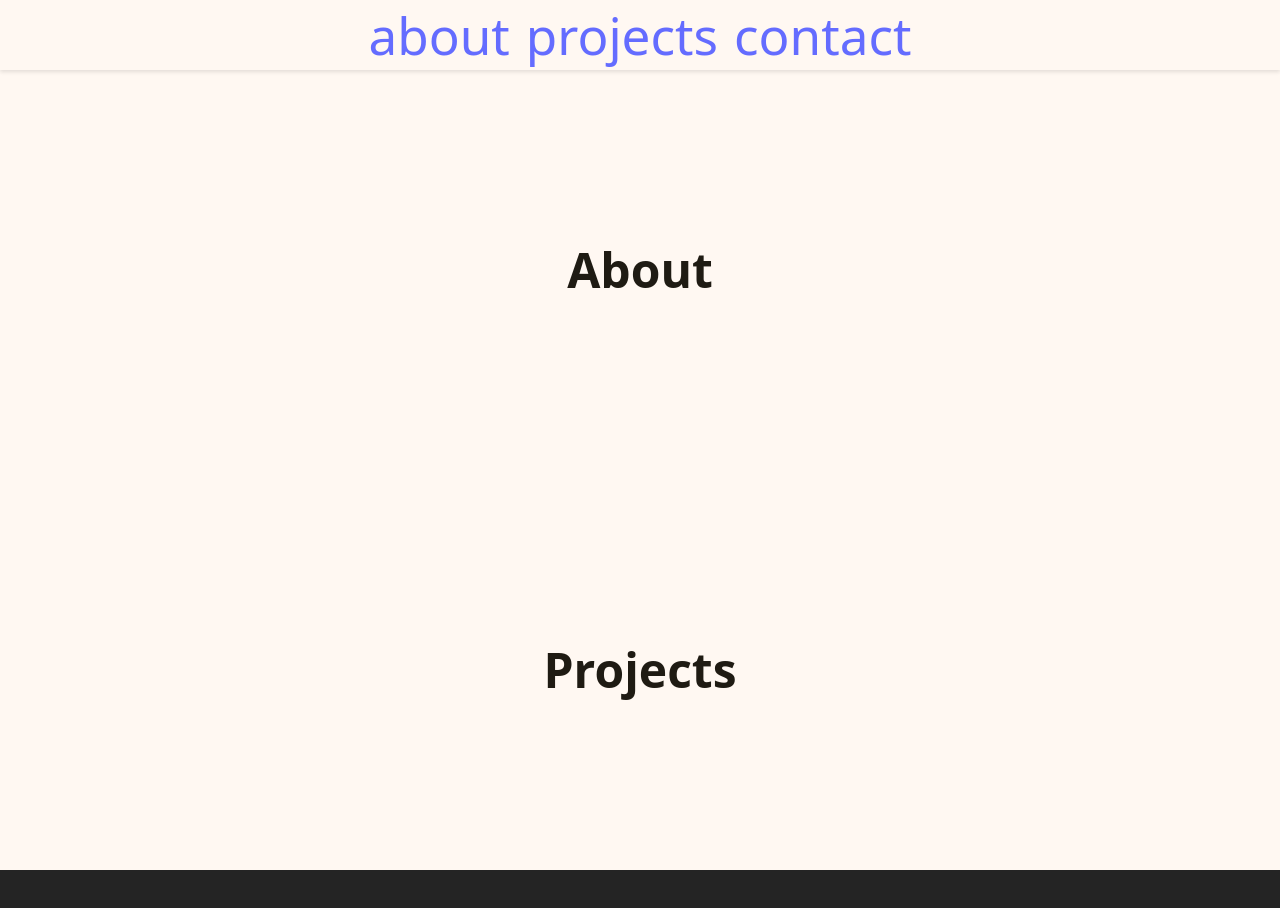
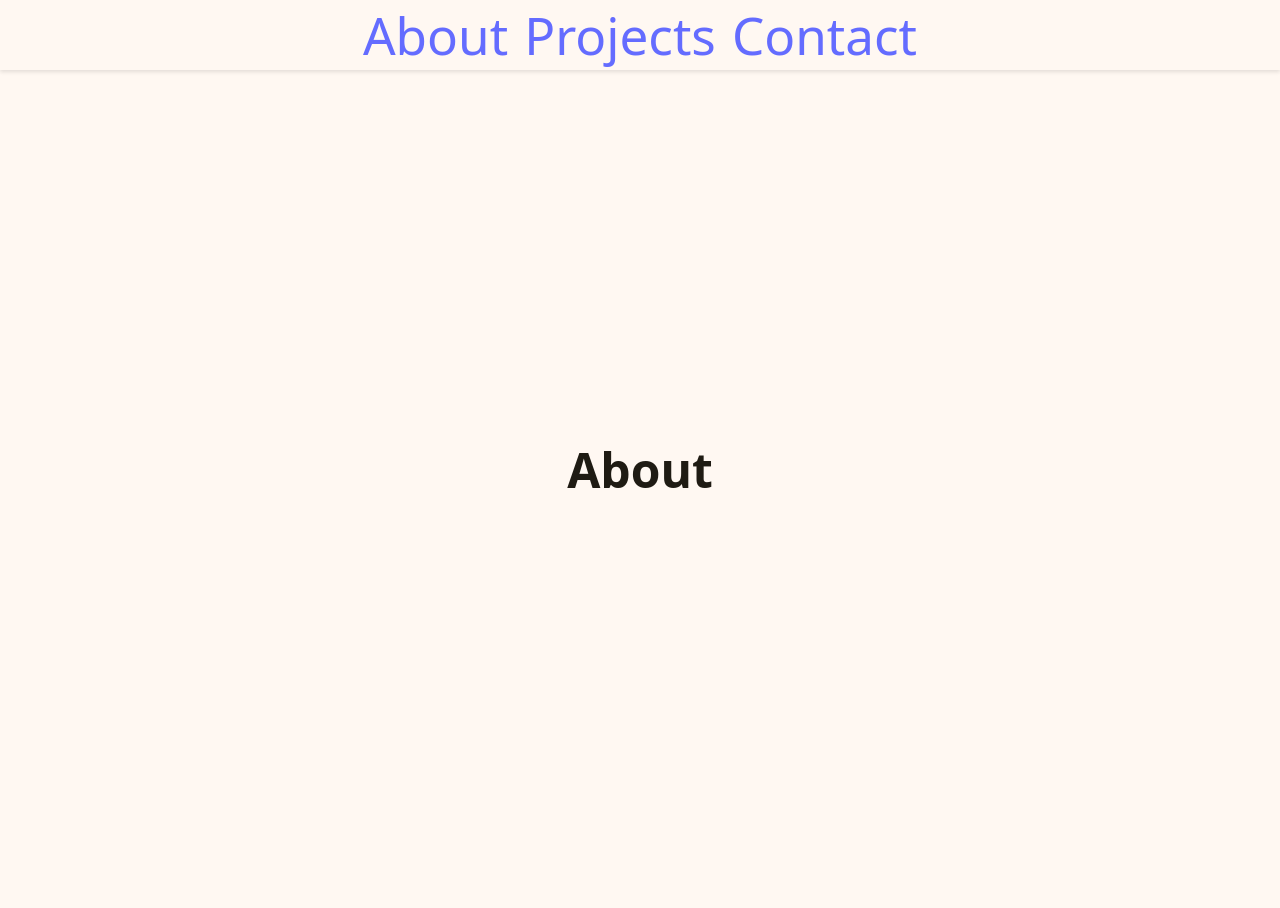
Before and after one commit to isfopo/about, a React (Vite) app: page / in a window 1280 px wide. Shown: the top 908 px of the page. Before the commit the page ends 870 px from the top, so only its background shows below. Built offline with nearby package versions, Linux system fonts and the light colour scheme.

Commit message:
♻️ refactor(structure): centralize section constants
- move SECTIONS constant to consts.ts for better organization
- update imports in components to use new centralized constants

💄 style: update section height in CSS

- change section height from 50vh to 100vh for full viewport coverage

```diff
--- a/src/App.tsx
+++ b/src/App.tsx
@@ -2,8 +2,7 @@ import "./App.css";
 import { Nav } from "./components/Nav";
 import { AboutSection } from "./components/Section/AboutSection";
 import { ProjectsSection } from "./components/Section/ProjectsSection";
-
-export const SECTIONS = ["about", "projects", "contact"] as const;
+import { SECTIONS } from "./consts";
 
 function App() {
   return (
--- a/src/components/Nav/index.tsx
+++ b/src/components/Nav/index.tsx
@@ -1,8 +1,8 @@
 import { Link } from "react-scroll";
-import { SECTIONS } from "../../App";
+import { SectionLabels, SectionType } from "../../consts";
 
 export interface NavProps {
-  sections: readonly (typeof SECTIONS)[number][];
+  sections: readonly SectionType[];
 }
 
 export const Nav = ({ sections }: NavProps) => {
@@ -11,7 +11,7 @@ export const Nav = ({ sections }: NavProps) => {
       <nav>
         {sections.map((section) => (
           <Link activeClass="active" smooth spy to={section}>
-            {section}
+            {SectionLabels[section]}
           </Link>
         ))}
       </nav>
--- a/src/components/Section/index.tsx
+++ b/src/components/Section/index.tsx
@@ -1,8 +1,8 @@
 import { PropsWithChildren } from "react";
-import { SECTIONS } from "../../App";
+import { SectionType } from "../../consts";
 
 export interface SectionProps extends PropsWithChildren {
-  subject: (typeof SECTIONS)[number];
+  subject: SectionType;
 }
 
 export const Section = ({ subject, children }: SectionProps) => {
--- /dev/null
+++ b/src/consts.ts
@@ -0,0 +1,9 @@
+export const SECTIONS = ["about", "projects", "contact"] as const;
+
+export type SectionType = (typeof SECTIONS)[number];
+
+export const SectionLabels: Record<SectionType, string> = {
+  about: "About",
+  projects: "Projects",
+  contact: "Contact",
+};
--- a/src/index.css
+++ b/src/index.css
@@ -39,7 +39,7 @@ body {
 section {
   display: grid;
   place-items: center;
-  height: 50vh;
+  height: 100vh;
   font-size: 32px;
   font-weight: bold;
 }
```
